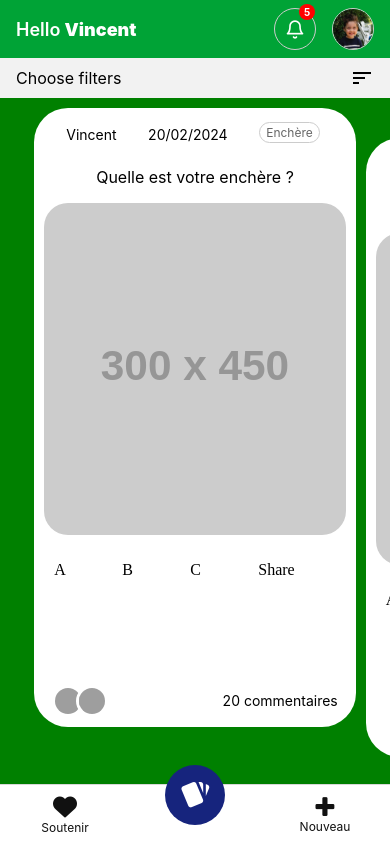
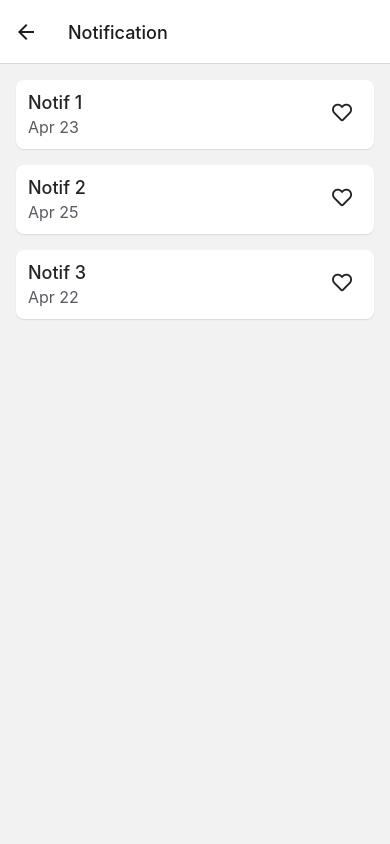
Before and after one commit to VincentGallais/bridge_poll, a React Native app: screen /Notification in a window 390 px wide. Built offline with nearby package versions, Linux system fonts and the light colour scheme; grey boxes are pictures that could not be loaded; some icons are missing.

Commit message:
notification screen

```diff
--- a/App.js
+++ b/App.js
@@ -6,7 +6,8 @@ import { useFonts } from "expo-font";
 import * as SplashScreen from "expo-splash-screen";
 import { StatusBar } from "react-native";
 import { Colors } from "./assets/constants/Colors";
-import Profile from './screens/Profile'; // Importez votre composant Profile
+import Profile from './screens/Profile';
+import Notification from './screens/Notification';
 
 SplashScreen.preventAutoHideAsync();
 const Stack = createNativeStackNavigator();
@@ -44,6 +45,11 @@ export default function App() {
           component={Profile}
           options={{ headerShown: true }}
         />
+        <Stack.Screen
+          name="Notification"
+          component={Notification}
+          options={{ headerShown: true }}
+        />
       </Stack.Navigator>
     </NavigationContainer>
   );
--- a/components/Header.jsx
+++ b/components/Header.jsx
@@ -12,7 +12,9 @@ const Header = ({ navigation, notificationCount, page }) => {
         {page === "home" ? (
           <View style={styles.greetingContainer}>
             <Text style={styles.headerText}>Hello</Text>
-            <Text style={{ ...styles.headerText, fontWeight: "900", marginLeft: 4 }}>
+            <Text
+              style={{ ...styles.headerText, fontWeight: "900", marginLeft: 4 }}
+            >
               Vincent
             </Text>
           </View>
@@ -24,15 +26,19 @@ const Header = ({ navigation, notificationCount, page }) => {
           <Text style={styles.headerText}>Unknown Page</Text>
         )}
         <View style={styles.iconContainer}>
-
+          <TouchableOpacity onPress={() => navigation.navigate("Notification")}>
             <View style={styles.bellContainer}>
               <FeatherIcon name="bell" size={20} color="white" />
               {notificationCount > 0 && (
                 <View style={styles.notificationBadge}>
-                <Text style={styles.notificationText}>{notificationCount}</Text>
+                  <Text style={styles.notificationText}>
+                    {notificationCount}
+                  </Text>
                 </View>
               )}
             </View>
+          </TouchableOpacity>
+
           <TouchableOpacity onPress={() => navigation.navigate("Profile")}>
             <Image
               alt="Profile Picture"
@@ -77,7 +83,7 @@ const styles = StyleSheet.create({
     marginRight: 16,
     borderColor: "#ccc",
     borderRadius: 9999,
-    borderWidth: 1
+    borderWidth: 1,
   },
   notificationBadge: {
     position: "absolute",
--- a/components/QuizzFilter.jsx
+++ b/components/QuizzFilter.jsx
@@ -1,12 +1,19 @@
 import React, { useState } from "react";
-import { View, Text, StyleSheet, TouchableOpacity, Modal, Button } from "react-native";
+import {
+  View,
+  Text,
+  StyleSheet,
+  TouchableOpacity,
+  Modal,
+  Button,
+} from "react-native";
 import { SafeAreaView } from "react-native-safe-area-context";
-import Icon from "react-native-vector-icons/MaterialIcons";
+import FeatherIcon from "react-native-vector-icons/Feather";
 
 const QuizzFilter = () => {
   const [modalVisible, setModalVisible] = useState(false);
-  const [quizzDate, setQuizzDate] = useState('Yesterday');
-  const [quizzType, setQuizzType] = useState('Lead');
+  const [quizzDate, setQuizzDate] = useState("Yesterday");
+  const [quizzType, setQuizzType] = useState("Lead");
   const [type, setType] = useState({
     Sport: true,
     SUV: true,
@@ -16,10 +23,10 @@ const QuizzFilter = () => {
     Hatchback: false,
   });
   const [capacity, setCapacity] = useState({
-    '2 Person': true,
-    '4 Person': true,
-    '6 Person': false,
-    '8 or More': true,
+    "2 Person": true,
+    "4 Person": true,
+    "6 Person": false,
+    "8 or More": true,
   });
 
   const handleTypeChange = (key) => {
@@ -41,8 +48,8 @@ const QuizzFilter = () => {
   return (
     <SafeAreaView>
       <TouchableOpacity onPress={onFilterPress} style={styles.container}>
-        <Text style={styles.text}>Choose filters</Text>
-        <Icon name="sort" size={24} color="black" />
+        <Text style={styles.text}>Apply filters</Text>
+        <FeatherIcon color="#000" name="sliders" size={21} />
       </TouchableOpacity>
 
       <Modal
@@ -57,29 +64,53 @@ const QuizzFilter = () => {
             <TouchableOpacity
               style={[
                 modalStyles.button,
-                quizzDate === 'Yesterday' && modalStyles.selectedButton,
+                quizzDate === "Yesterday" && modalStyles.selectedButton,
               ]}
-              onPress={() => setQuizzDate('Yesterday')}
+              onPress={() => setQuizzDate("Yesterday")}
             >
-              <Text style={quizzDate === 'Yesterday' ? modalStyles.selectedButtonText : modalStyles.buttonText}>Yesterday</Text>
+              <Text
+                style={
+                  quizzDate === "Yesterday"
+                    ? modalStyles.selectedButtonText
+                    : modalStyles.buttonText
+                }
+              >
+                Yesterday
+              </Text>
             </TouchableOpacity>
             <TouchableOpacity
               style={[
                 modalStyles.button,
-                quizzDate === 'Last Month' && modalStyles.selectedButton,
+                quizzDate === "Last Month" && modalStyles.selectedButton,
               ]}
-              onPress={() => setQuizzDate('Last Month')}
+              onPress={() => setQuizzDate("Last Month")}
             >
-              <Text style={quizzDate === 'Last Month' ? modalStyles.selectedButtonText : modalStyles.buttonText}>Last Month</Text>
+              <Text
+                style={
+                  quizzDate === "Last Month"
+                    ? modalStyles.selectedButtonText
+                    : modalStyles.buttonText
+                }
+              >
+                Last Month
+              </Text>
             </TouchableOpacity>
             <TouchableOpacity
               style={[
                 modalStyles.button,
-                quizzDate === 'Last Year' && modalStyles.selectedButton,
+                quizzDate === "Last Year" && modalStyles.selectedButton,
               ]}
-              onPress={() => setQuizzDate('Last Year')}
+              onPress={() => setQuizzDate("Last Year")}
             >
-              <Text style={quizzDate === 'Last Year' ? modalStyles.selectedButtonText : modalStyles.buttonText}>Last Year</Text>
+              <Text
+                style={
+                  quizzDate === "Last Year"
+                    ? modalStyles.selectedButtonText
+                    : modalStyles.buttonText
+                }
+              >
+                Last Year
+              </Text>
             </TouchableOpacity>
           </View>
 
@@ -88,32 +119,59 @@ const QuizzFilter = () => {
             <TouchableOpacity
               style={[
                 modalStyles.button,
-                quizzType === 'Bid' && modalStyles.selectedButton,
+                quizzType === "Bid" && modalStyles.selectedButton,
               ]}
-              onPress={() => setQuizzType('Bid')}
+              onPress={() => setQuizzType("Bid")}
             >
-              <Text style={quizzType === 'Bid' ? modalStyles.selectedButtonText : modalStyles.buttonText}>Bid</Text>
+              <Text
+                style={
+                  quizzType === "Bid"
+                    ? modalStyles.selectedButtonText
+                    : modalStyles.buttonText
+                }
+              >
+                Bid
+              </Text>
             </TouchableOpacity>
             <TouchableOpacity
               style={[
                 modalStyles.button,
-                quizzType === 'Lead' && modalStyles.selectedButton,
+                quizzType === "Lead" && modalStyles.selectedButton,
               ]}
-              onPress={() => setQuizzType('Lead')}
+              onPress={() => setQuizzType("Lead")}
             >
-              <Text style={quizzType === 'Lead' ? modalStyles.selectedButtonText : modalStyles.buttonText}>Lead</Text>
+              <Text
+                style={
+                  quizzType === "Lead"
+                    ? modalStyles.selectedButtonText
+                    : modalStyles.buttonText
+                }
+              >
+                Lead
+              </Text>
             </TouchableOpacity>
             <TouchableOpacity
               style={[
                 modalStyles.button,
-                quizzType === 'Maniement' && modalStyles.selectedButton,
+                quizzType === "Maniement" && modalStyles.selectedButton,
               ]}
-              onPress={() => setQuizzType('Maniement')}
+              onPress={() => setQuizzType("Maniement")}
             >
-              <Text style={quizzType === 'Maniement' ? modalStyles.selectedButtonText : modalStyles.buttonText}>Maniement</Text>
+              <Text
+                style={
+                  quizzType === "Maniement"
+                    ? modalStyles.selectedButtonText
+                    : modalStyles.buttonText
+                }
+              >
+                Maniement
+              </Text>
             </TouchableOpacity>
           </View>
-          <TouchableOpacity style={modalStyles.closeButton} onPress={closeModal}>
+          <TouchableOpacity
+            style={modalStyles.closeButton}
+            onPress={closeModal}
+          >
             <Text style={modalStyles.closeButtonText}>Close</Text>
           </TouchableOpacity>
         </View>
@@ -143,8 +201,8 @@ const modalStyles = StyleSheet.create({
   },
   title: {
     fontSize: 24,
-    fontWeight: 'bold',
-    textAlign: 'center',
+    fontWeight: "bold",
+    textAlign: "center",
     marginBottom: 20,
   },
   subtitle: {
@@ -153,8 +211,8 @@ const modalStyles = StyleSheet.create({
     marginBottom: 10,
   },
   buttonGroup: {
-    flexDirection: 'row',
-    justifyContent: 'space-around',
+    flexDirection: "row",
+    justifyContent: "space-around",
     marginBottom: 20,
   },
   button: {
@@ -162,31 +220,31 @@ const modalStyles = StyleSheet.create({
     paddingHorizontal: 20,
     borderRadius: 20,
     borderWidth: 1,
-    borderColor: 'gray',
+    borderColor: "gray",
   },
   selectedButton: {
-    backgroundColor: 'blue',
+    backgroundColor: "blue",
   },
   buttonText: {
-    color: 'gray',
+    color: "gray",
   },
   selectedButtonText: {
-    color: 'white',
+    color: "white",
   },
   checkboxContainer: {
-    flexDirection: 'row',
-    alignItems: 'center',
+    flexDirection: "row",
+    alignItems: "center",
     marginVertical: 5,
   },
   closeButton: {
-    backgroundColor: 'blue',
+    backgroundColor: "blue",
     paddingVertical: 10,
     borderRadius: 20,
     marginTop: 20,
-    alignItems: 'center',
+    alignItems: "center",
   },
   closeButtonText: {
-    color: 'white',
+    color: "white",
     fontSize: 16,
   },
 });
--- /dev/null
+++ b/screens/Notification.js
@@ -0,0 +1,145 @@
+import React, { useCallback, useState } from "react";
+import {
+  StyleSheet,
+  SafeAreaView,
+  ScrollView,
+  TouchableOpacity,
+  View,
+  Image,
+  Text,
+} from "react-native";
+import FontAwesome from "react-native-vector-icons/FontAwesome5";
+
+const notifications = [
+  {
+    id: 1,
+    name: "Notif 1",
+    date: "Apr 23",
+  },
+  {
+    id: 2,
+    name: "Notif 2",
+    date: "Apr 25",
+  },
+  {
+    id: 3,
+    name: "Notif 3",
+    date: "Apr 22",
+  },
+];
+
+export default function Support() {
+  const [saved, setSaved] = useState([]);
+
+  const handleSave = useCallback(
+    (id) => {
+      if (saved.includes(id)) {
+        // remove listing id from the `saved` array
+        setSaved(saved.filter((val) => val !== id));
+      } else {
+        // add listing id to the `saved` array
+        setSaved([...saved, id]);
+      }
+    },
+    [saved]
+  );
+
+  return (
+    <SafeAreaView style={{ flex: 1, backgroundColor: "#f2f2f2" }}>
+      <ScrollView contentContainerStyle={styles.content}>
+        {notifications.map(({ id, name, date }, index) => {
+          const isSaved = saved.includes(id);
+
+          return (
+            <TouchableOpacity
+              key={id}
+              onPress={() => {
+                // handle onPress
+              }}
+            >
+              <View style={styles.card}>
+                <View style={styles.cardLikeWrapper}>
+                  <TouchableOpacity onPress={() => handleSave(id)}>
+                    <View style={styles.cardLike}>
+                      <FontAwesome
+                        color={isSaved ? "#ea266d" : "#222"}
+                        name="heart"
+                        solid={isSaved}
+                        size={20}
+                      />
+                    </View>
+                  </TouchableOpacity>
+                </View>
+
+                <View style={styles.cardBody}>
+                  <View style={styles.cardHeader}>
+                    <Text style={styles.cardTitle}>{name}</Text>
+                  </View>
+
+                  <Text style={styles.cardDates}>{date}</Text>
+                </View>
+              </View>
+            </TouchableOpacity>
+          );
+        })}
+      </ScrollView>
+    </SafeAreaView>
+  );
+}
+
+const styles = StyleSheet.create({
+  content: {
+    marginTop: 16,
+    paddingHorizontal: 16,
+  },
+  /** Card */
+  card: {
+    position: "relative",
+    borderRadius: 8,
+    backgroundColor: "#fff",
+    marginBottom: 16,
+    shadowColor: "rgba(0, 0, 0, 0.5)",
+    shadowOffset: {
+      width: 0,
+      height: 1,
+    },
+    shadowOpacity: 0.2,
+    shadowRadius: 1.41,
+    elevation: 2,
+  },
+  cardLikeWrapper: {
+    position: "absolute",
+    zIndex: 1,
+    top: 12,
+    right: 12,
+  },
+  cardLike: {
+    width: 40,
+    height: 40,
+    borderRadius: 9999,
+    backgroundColor: "#fff",
+    alignItems: "center",
+    justifyContent: "center",
+  },
+
+  cardBody: {
+    padding: 12,
+  },
+  cardHeader: {
+    flexDirection: "row",
+    alignItems: "center",
+    justifyContent: "space-between",
+  },
+  cardTitle: {
+    fontSize: 18,
+    fontWeight: "500",
+    color: "#232425",
+    marginRight: "auto",
+  },
+
+  cardDates: {
+    marginTop: 4,
+    fontSize: 16,
+    color: "#595a63",
+  },
+});
```
Also changed, not shown: TODO.txt. Lines whose indentation alone changed are shown as unchanged.
